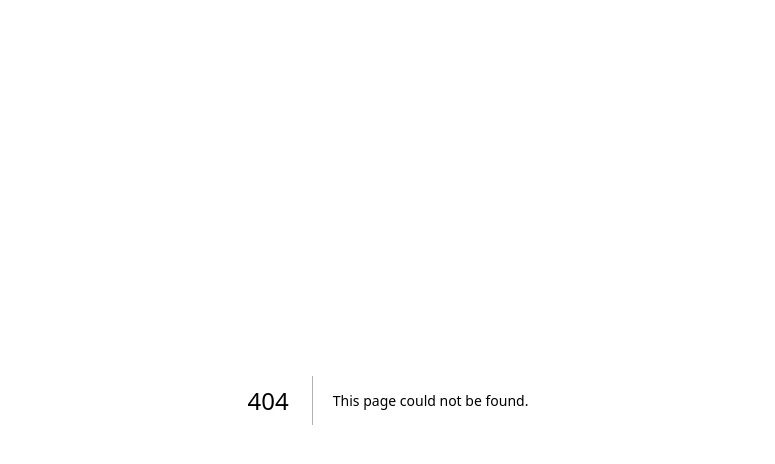
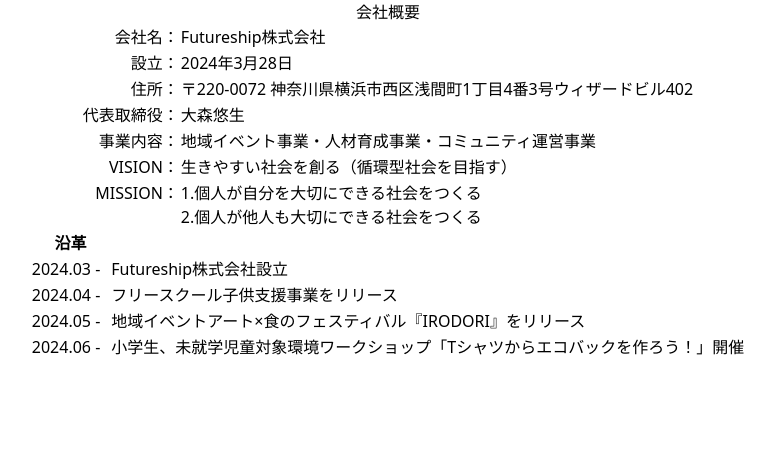
Before and after one commit to futureship/Futureship_HP, a Next.js app: page /about in a window 1280 px wide. Before the commit this address had no page. Shown: the top 464 px of the page, without its empty margins (252-1027 px from the left). Built offline with nearby package versions, Linux system fonts and the light colour scheme.

Commit message:
ページの作成

```diff
--- /dev/null
+++ b/src/app/about/about.module.scss
@@ -0,0 +1,19 @@
+.container {
+  display: flex;
+  flex-direction: column;
+  align-items: center;
+}
+
+.preLine {
+  white-space: pre-line;
+}
+
+.companyProfileTd {
+  display: flex;
+  align-items: start;
+  justify-content: flex-end;
+}
+
+.historyTd {
+  padding-right: 10px;
+}
--- /dev/null
+++ b/src/app/about/page.tsx
@@ -0,0 +1,72 @@
+'use client';
+
+import styles from './about.module.scss';
+import '@i18n';
+import { useTranslation } from 'react-i18next';
+
+const About: React.FC = () => {
+  const { t } = useTranslation('common');
+  const history = t('about.contents.history')
+    .split('\n')
+    .map((line) => (
+      <tr>
+        <td className={styles.historyTd}>{line.split(':')[0]}</td>
+        <td>{line.split(':')[1]}</td>
+      </tr>
+    ));
+
+  return (
+    <div className={styles.container}>
+      <div>{t('about.title')}</div>
+
+      <table>
+        <tbody>
+          <tr>
+            <td className={styles.companyProfileTd}>
+              {t('about.companyName')}
+            </td>
+            <td>{t('about.contents.companyName')}</td>
+          </tr>
+          <tr>
+            <td className={styles.companyProfileTd}>
+              {t('about.foundationDay')}
+            </td>
+            <td>{t('about.contents.foundationDay')}</td>
+          </tr>
+          <tr>
+            <td className={styles.companyProfileTd}>{t('about.address')}</td>
+            <td>{t('about.contents.address')}</td>
+          </tr>
+          <tr>
+            <td className={styles.companyProfileTd}>{t('about.ceo')}</td>
+            <td>{t('about.contents.ceo')}</td>
+          </tr>
+          <tr>
+            <td className={styles.companyProfileTd}>{t('about.business')}</td>
+            <td>{t('about.contents.business')}</td>
+          </tr>
+          <tr>
+            <td className={styles.companyProfileTd}>{t('about.vision')}</td>
+            <td>{t('about.contents.vision')}</td>
+          </tr>
+          <tr>
+            <td className={styles.companyProfileTd}>{t('about.mission')}</td>
+            <td className={styles.preLine}>{t('about.contents.mission')}</td>
+          </tr>
+        </tbody>
+      </table>
+
+      <table>
+        <thead>
+          <tr>
+            <th>{t('about.history')}</th>
+            <th></th>
+          </tr>
+        </thead>
+        <tbody>{history}</tbody>
+      </table>
+    </div>
+  );
+};
+
+export default About;
```
